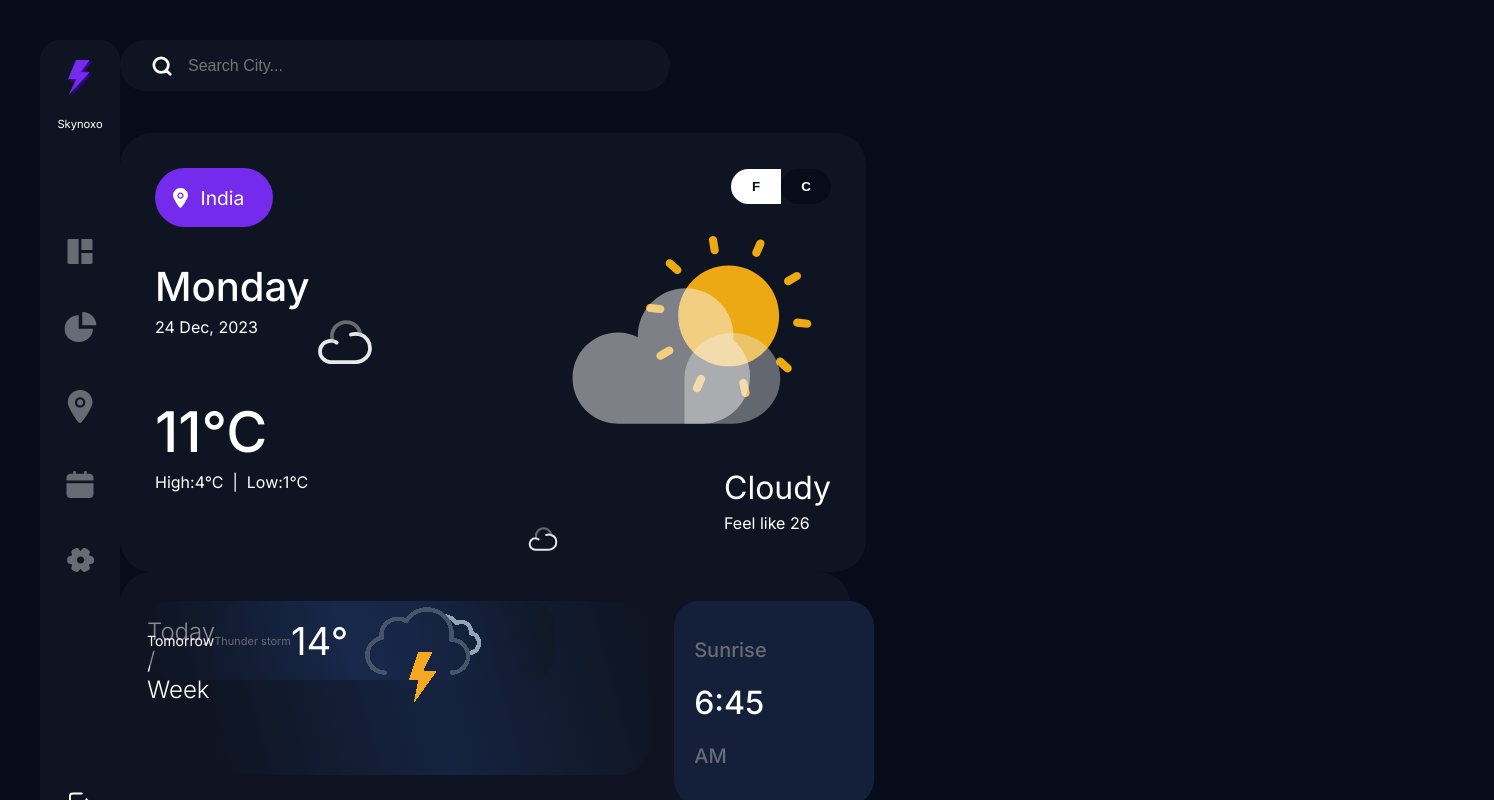
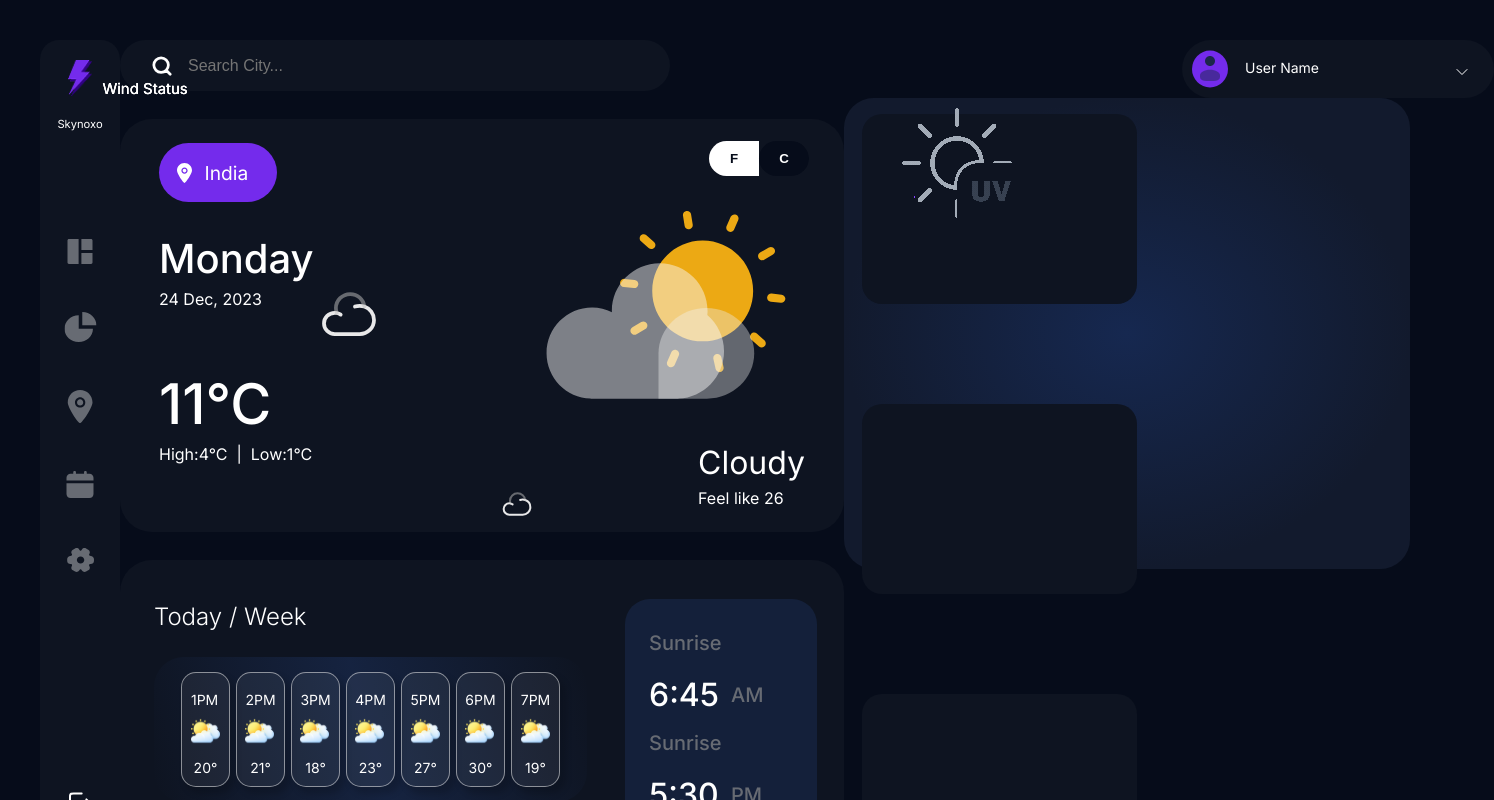
Before and after one commit to Muhammmadhashim-rgb/Skynoxo, a React (Create React App) app: page / in a window 1280 px wide. Shown: the top 800 px of the page, 1494 px wide, since content can reach past the window. Built offline with nearby package versions, Linux system fonts and the light colour scheme.

Commit message:
add WeatherDetail

```diff
--- a/src/App.css
+++ b/src/App.css
@@ -3,12 +3,13 @@
 }
 
 .search_and_user {
-   /* display: grid; */
+   display: grid;
    /* grid-template-columns: 1fr 1fr; */
+   gap: 28px;
 }
 
 .main_row {
    display: grid;
    grid-template-columns: 1fr 5fr 5fr;
-   row-gap:10px;
+   row-gap: 10px;
 }
--- a/src/App.js
+++ b/src/App.js
@@ -24,7 +24,8 @@ function App() {
             < Forecast />
           </div>
           <div className="col-5">
-
+            < User />
+            < WeatherDetail />
           </div>
         </div>
       </div>
--- a/src/componets/ForecastDetial/Forecast.css
+++ b/src/componets/ForecastDetial/Forecast.css
@@ -24,21 +24,21 @@
    line-height: normal;
    /* position: absolute;
    left: 3rem; */
+   margin: 0;
+
 }
 
 
 .oneHoureForecast {
    display: flex;
-   height: 9rem;
+   /* height: 7rem; */
    padding: 0.9375rem 1.0625rem;
    flex-direction: row;
    align-items: flex-start;
    justify-content: center;
-   gap: 1.5%;
+   gap: 6px;
    align-self: stretch;
-   /* position: absolute;
-   top: 5rem; */
-   width: 25rem;
+   /* width: 25rem; */
    left: 3rem;
    border-radius: 1.875rem;
    background: linear-gradient(255deg, rgba(14, 20, 33, 0.50) 0.78%, rgba(29, 50, 95, 0.50) 50.49%, rgba(14, 20, 33, 0.50) 99.22%);
@@ -50,13 +50,15 @@
    height: 4.9375rem;
    border-radius: 1.5625rem;
    background: linear-gradient(255deg, rgba(14, 20, 33, 0.50) 0.78%, rgba(29, 50, 95, 0.50) 50.49%, rgba(14, 20, 33, 0.50) 99.22%);
-   position: absolute;
+   /* position: absolute; */
    /* top: 71%;
    left: 3rem; */
-   display: flex;
+   /* display: flex; */
    align-items: center;
    /* margin-top: 35%; */
    /* left: 3rem; */
+   padding-left: 25px;
+   position: relative;
 }
 
 .tomorrow_Forecast_heading {
@@ -67,11 +69,8 @@
    font-weight: 400;
    line-height: normal;
    /* position: absolute; */
-   /* top: 30%;
-   left: 2rem; */
-   /* top: 1rem;
-   left: 10%; */
-
+   margin: 0;
+   margin-top: 24px;
 
 }
 
@@ -82,11 +81,8 @@
    font-style: normal;
    font-weight: 400;
    line-height: normal;
-   /* position: absolute;
-   /* top: 56%;
-   left: 2rem; */
-   /* top: 2.5rem ;
-   left: 10%; */
+   margin: 0;
+   margin-top: 3px;
 
 }
 
@@ -98,8 +94,9 @@
    font-style: normal;
    font-weight: 400;
    line-height: normal;
-   /* position: absolute;
-   left: 35%; */
+   margin: 0;
+   margin-left: 92px;
+   margin-top: -38px;
 
 }
 
@@ -110,17 +107,22 @@
    height: auto;
    left: 65%;
    bottom: 38%; */
+   width: 110px;
+   height: auto;
+   position: absolute;
+   bottom: 18px;
+   left: 294px;
 }
 
 .timeForecast {
-   width: 10rem;
-   height: 85%;
-   padding: 1.0625rem 1.25rem;
+   width: 9rem;
+   /* height: 85%; */
+   padding: 2rem 1.5rem;
    /* align-items: center; */
    border-radius: 1.5625rem;
    background: #14203A;
-   /* position: absolute;
-   left: 71%; */
+   margin-top: 15px;
+   margin-left: 28px;
 
 }
 
@@ -134,18 +136,21 @@
    line-height: normal;
    /* position: absolute;
    top: 35px; */
+   margin: 0;
+
 }
 
 
 .timeForecast_time {
+
    color: #FFF;
    font-family: Inter;
    font-size: 2rem;
    font-style: normal;
    font-weight: 500;
    line-height: normal;
-   /* position: absolute;
-   top: 70px; */
+   margin: 0;
+   margin-top: 20px;
 
 }
 
@@ -157,9 +162,9 @@
    font-style: normal;
    font-weight: 500;
    line-height: normal;
-   /* position: absolute;
-   margin-left: 85px;
-   bottom: 12rem; */
+   margin: 0;
+   margin-left: 82px;
+   margin-top: -31px;
 }
 
 
@@ -172,6 +177,8 @@
    line-height: normal;
    /* position: absolute;
    top: 8rem; */
+   margin: 0;
+   margin-top: 24px;
 }
 
 
@@ -182,9 +189,8 @@
    font-style: normal;
    font-weight: 500;
    line-height: normal;
-   /* position: absolute;
-   top: 10rem; */
-
+   margin: 0;
+   margin-top: 20px;
 }
 
 
@@ -195,9 +201,9 @@
    font-style: normal;
    font-weight: 500;
    line-height: normal;
-   /* position: absolute; */
-   margin-left: 85px;
-   bottom: 6.4rem;
+   margin: 0;
+   margin-left: 82px;
+   margin-top: -31px;
 }
 
 
@@ -212,48 +218,61 @@
    line-height: normal;
    /* position: absolute;
    top: 14rem; */
+   margin: 0;
+   margin-top: 24px;
 }
 
 
 .timeForecast_time3 {
    color: #FFF;
    font-family: Inter;
-   font-size: 1.8rem;
+   font-size: 2rem;
    font-style: normal;
    font-weight: 500;
    line-height: normal;
-   /* position: absolute;
-   top: 16rem; */
-
+   margin: 0;
+   margin-top: 20px;
 }
 
 
 .timeForecast_ampm3 {
    color: #676B73;
    font-family: Inter;
-   font-size: 1rem;
+   font-size: 1.25rem;
    font-style: normal;
    font-weight: 500;
    line-height: normal;
-   /* position: absolute; */
-   margin-left: 85px;
-   bottom: 0.5rem;
+   margin: 0;
+   margin-left: 82px;
+   margin-top: -31px;
 }
 
-.Forecast-row{
+.Forecast-row {
    display: grid;
    grid-template-columns: 1fr 1fr;
-   gap: 25px;
+   padding: 24px;
+   gap: 10px;
 }
 
 
-.forecast-col_1{
+.forecast-col_1 {
    display: grid;
-   grid-template-columns: auto  auto 1fr;
+   grid-template-rows: auto auto 1fr;
+   gap: 48px;
+   margin-top: 18px;
+   margin-left: 10px;
 
 }
 
 
-.forecast-col_2{
+.forecast-col_2 {
+   display: grid;
+   grid-template-rows: auto auto 1fr;
+}
 
+
+.oneHoureForecast_row {
+   display: grid;
+   grid-template-columns: auto auto auto auto auto auto auto;
+   margin-top: -22px;
 }
--- a/src/componets/ForecastDetial/Forecast.jsx
+++ b/src/componets/ForecastDetial/Forecast.jsx
@@ -13,14 +13,14 @@ export default class Forecast extends Component {
             <div className="forecast-col_1">
 
                <h1 className='Forecast_heading'>Today / Week</h1>
-               <div className="oneHoureForecast">
-                  {/* <TimeForecast time="1PM" icon="/images/time_Cloud.svg" unit="20" />
+               <div className=" oneHoureForecast_row oneHoureForecast">
+                  <TimeForecast time="1PM" icon="/images/time_Cloud.svg" unit="20" />
                   <TimeForecast time="2PM" icon="/images/time_Cloud.svg" unit="21" />
                   <TimeForecast time="3PM" icon="/images/time_Cloud.svg" unit="18" />
                   <TimeForecast time="4PM" icon="/images/time_Cloud.svg" unit="23" />
                   <TimeForecast time="5PM" icon="/images/time_Cloud.svg" unit="27" />
                   <TimeForecast time="6PM" icon="/images/time_Cloud.svg" unit="30" />
-                  <TimeForecast time="7PM" icon="/images/time_Cloud.svg" unit="19" /> */}
+                  <TimeForecast time="7PM" icon="/images/time_Cloud.svg" unit="19" />
                </div>
                <div className="tomorrow_Forecast">
                   <h1 className='tomorrow_Forecast_heading'>
@@ -37,26 +37,26 @@ export default class Forecast extends Component {
 
             </div>
 
-            <div className="forecast-col_2">
-               <div className="timeForecast">
+
+               <div className="forecast-col_2 timeForecast">
                   <div className="timeForecastDiv">
                      <p className='timeForecast_heading'>Sunrise</p>
                      <h1 className='timeForecast_time'>6:45</h1>
                      <p className='timeForecast_ampm'>AM</p>
 
 
-                     {/* <p className='timeForecast_heading2'>Sunrise</p>
+                     <p className='timeForecast_heading2'>Sunrise</p>
                      <h1 className='timeForecast_time2'>5:30</h1>
                      <p className='timeForecast_ampm2'>PM</p>
 
 
                      <p className='timeForecast_heading3'>Lenght of day</p>
-                     <h1 className='timeForecast_time3'>10h 23m</h1> */}
-                     {/* <p className='timeForecast_ampm3'>AM</p> */}
+                     <h1 className='timeForecast_time3'>10h 23m</h1>
+
                   </div>
                </div>
             </div>
-         </div>
+
 
 
       )
--- a/src/componets/ForecastDetial/TimeForacast.css
+++ b/src/componets/ForecastDetial/TimeForacast.css
@@ -1,10 +1,9 @@
 .timeForacast_card {
-   display: flex;
+   display: grid;
    width: 2.9375rem;
-   height: 7.3125rem;
-   padding: 0.625rem 0.5rem;
-
-   gap: 6.25rem;
+   /* height: 7.3125rem; */
+   /* padding: 0.625rem 0.5rem; */
+   gap: 8px;
    border-radius: 0.9375rem;
    border: 0.5px solid rgba(234, 234, 234, 0.54);
    background: rgba(255, 255, 255, 0.06);
@@ -29,12 +28,14 @@
    font-style: normal;
    font-weight: 400;
    line-height: normal;
+   margin: 0;
+   margin-top: 18px;
 }
 
 .timeForacast_cloud {
    height: 1.875rem;
    align-self: stretch;
-   position: absolute;
+   /* position: absolute; */
    top: 43%;
 }
 
@@ -45,6 +46,7 @@
    font-style: normal;
    font-weight: 400;
    line-height: normal;
-   position: absolute;
-   top: 74%;
+      margin-top: 5px;
+    margin-bottom: 10px;
+    text-align: center;
 }
--- a/src/componets/User Name/User.css
+++ b/src/componets/User Name/User.css
@@ -7,7 +7,7 @@
 .user {
    display: flex;
    align-items: center;
-   height: 3.1875rem;
+   height: auto;
    padding: 10px;
    border-radius: 3.125rem;
    background: #0E1421;
@@ -17,6 +17,8 @@
    font-style: normal;
    font-weight: 400;
    line-height: normal;
+   width: 292px;
+   margin-left: 338px;
 }
 
 .navbar {
@@ -59,7 +61,7 @@
 .dropdown-content {
    display: none;
    position: absolute;
-   min-width: 18.5rem;
+   min-width: 15.5rem;
    box-shadow: 0px 8px 16px rgba(0, 0, 0, 0.2);
    z-index: 1;
    top: 100%;
@@ -73,6 +75,7 @@
    border-radius: 1.125rem;
    background: #0E1421;
    margin-top: 1.8rem;
+
 }
 
 .dropdown-content a {
@@ -137,7 +140,7 @@
 .dropdown-content {
    display: none;
    position: absolute;
-  min-width: 18.5rem;
+   min-width: 15.5rem;
    box-shadow: 0px 8px 16px rgba(0, 0, 0, 0.2);
    z-index: 1;
    top: 100%;
@@ -153,7 +156,7 @@
 }
 
 /* ✅ Show dropdown when checkbox is checked */
-#dropdownToggle:checked + label + .dropdown-content {
+#dropdownToggle:checked+label+.dropdown-content {
    display: flex;
    cursor: pointer;
 }
--- a/src/componets/WeatherCard/TemperatureCard.css
+++ b/src/componets/WeatherCard/TemperatureCard.css
@@ -7,7 +7,7 @@
   border-radius: 3rem;
   position: absolute;
   bottom: 288px;
-  left: 576px;
+  left: 550px;
 }
 
 .toggle-btn {
--- a/src/componets/WeatherCard/WeatherCard.css
+++ b/src/componets/WeatherCard/WeatherCard.css
@@ -1,17 +1,15 @@
 .background {
     display: flex;
-    width: 42.25rem;
-    height: 23.0625rem;
-    padding: 1.8125rem 1.6875rem;
+    /* width: 42.25rem; */
+    /* height: 23.0625rem; */
+    /* padding: 1.8125rem 1.6875rem; */
     flex-direction: column;
-    align-items: flex-start;
+    /* align-items: flex-start; */
     gap: 6.25rem;
-    /* position: absolute;
-    top: 8.5rem;
-    left: 10rem; */
     background-color: #0E1421;
     border-radius: 2rem;
-    margin-top: 42px;
+    /* /* margin-top: 21px; */
+
 }
 
 .loction {
@@ -79,7 +77,7 @@
 .units {
     color: #FFF;
     font-family: Inter;
-    font-size: 3.5rem ;
+    font-size: 3.5rem;
     font-style: normal;
     font-weight: 500;
     line-height: normal;
@@ -108,7 +106,7 @@
     position: absolute;
     width: 2rem;
     height: auto;
-    top: 55px;
+    top: 45px;
     right: 272px;
 
 }
@@ -153,7 +151,7 @@
 .weatherCard_row {
     display: grid;
     grid-template-columns: 6fr 6fr;
-    padding: 35px;
+    padding: 24px;
 }
 
 
@@ -163,6 +161,7 @@
     /* location, date, cloud */
     gap: 1rem;
     align-items: start;
+    margin-left: 15px;
 }
 
 .weatherCard_col_2 {
@@ -171,4 +170,5 @@
     /* location, date, cloud */
     /* gap: 1rem; */
     align-items: start;
+    margin-right: 15px;
 }
--- a/src/componets/WeatherDetail/WeatherDetail.css
+++ b/src/componets/WeatherDetail/WeatherDetail.css
@@ -9,7 +9,7 @@
    flex-shrink: 0;
    border-radius: 1.875rem;
    background: radial-gradient(50% 50% at 50% 50%, #162850 0%, #121A2D 100%);
-    position: absolute;
-    top: 8.5rem;
-    left: 60rem;
+    /* position: absolute; */
+    /* top: 8.5rem;
+    left: 60rem; */
 }
```
Lines whose indentation alone changed are shown as unchanged.
